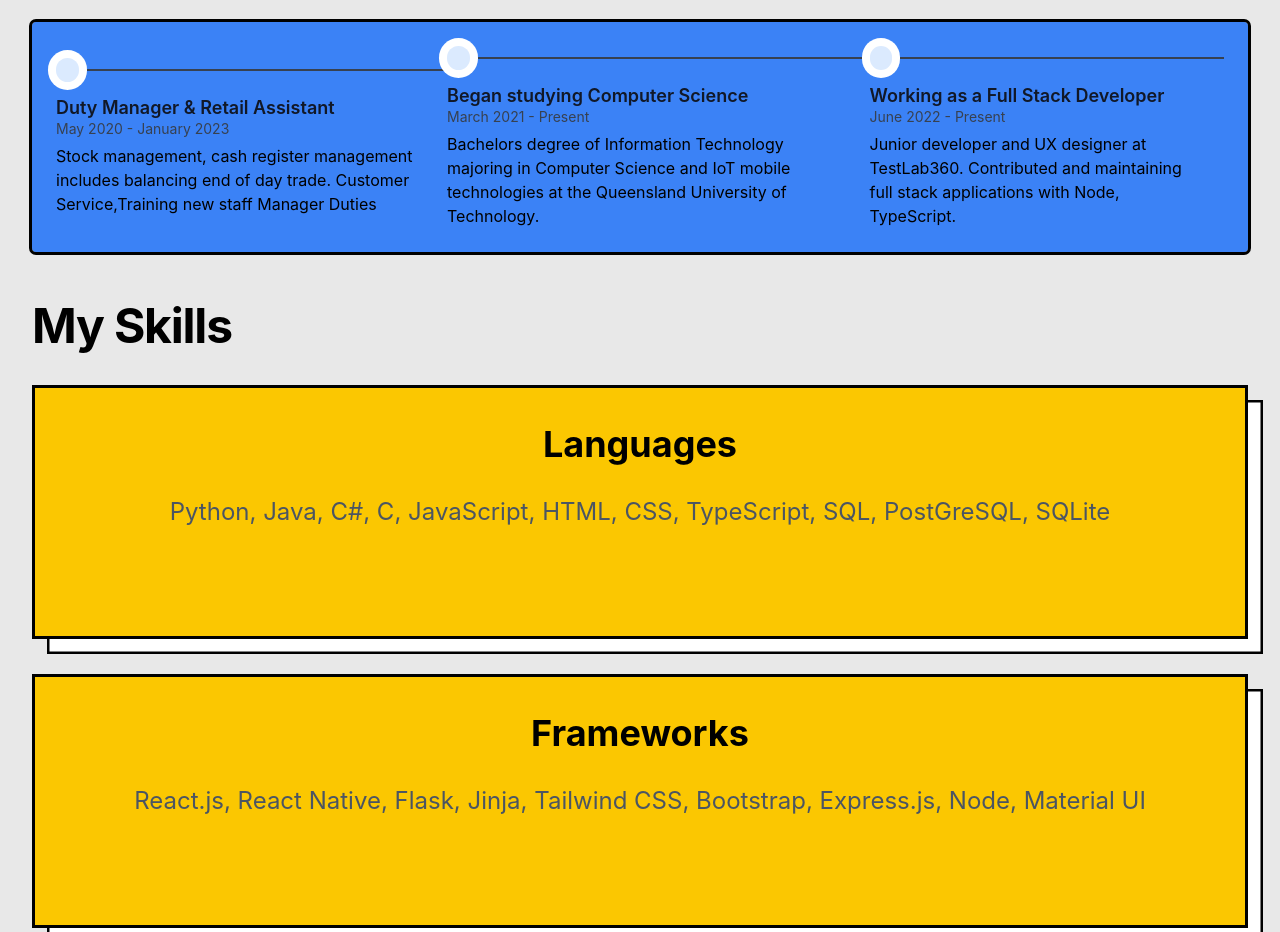
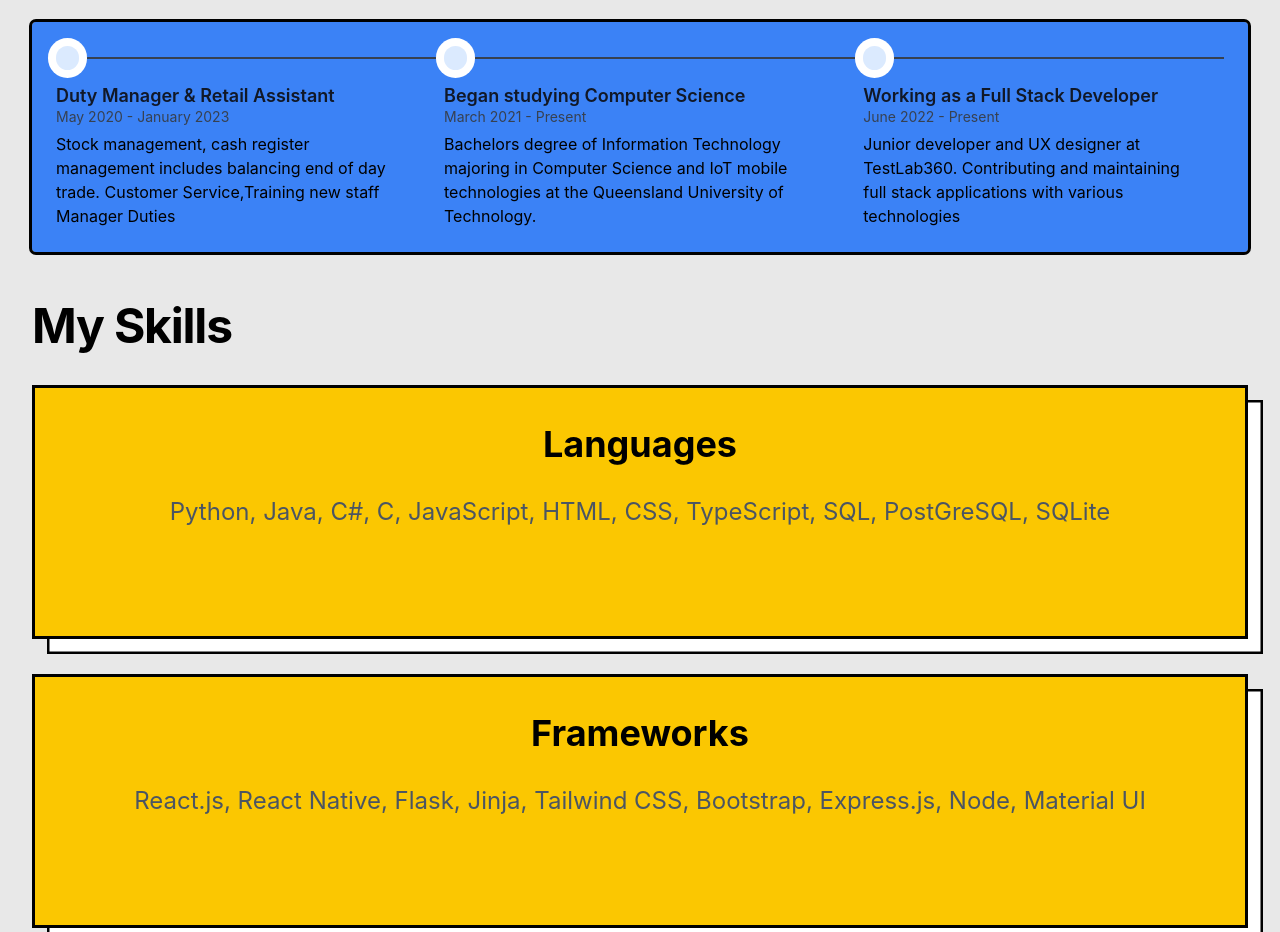
Before and after one commit to BenSimmers/personal-website, a React (Vite) app: page / in a window 1280 px wide. Shown: the part 1680-2612 px from the top of the page. Built offline with nearby package versions, Linux system fonts and the light colour scheme.

Commit message:
code refactor

```diff
--- a/src/components/TimeLine.tsx
+++ b/src/components/TimeLine.tsx
@@ -25,7 +25,7 @@
     {
       title: "Working as a Full Stack Developer",
       date: "June 2022 - Present",
-      content: "Junior developer and UX designer at TestLab360. Contributed and maintaining full stack applications with Node, TypeScript."
+      content: "Junior developer and UX designer at TestLab360. Contributing and maintaining full stack applications with various technologies"
 
     },
   ];
```
